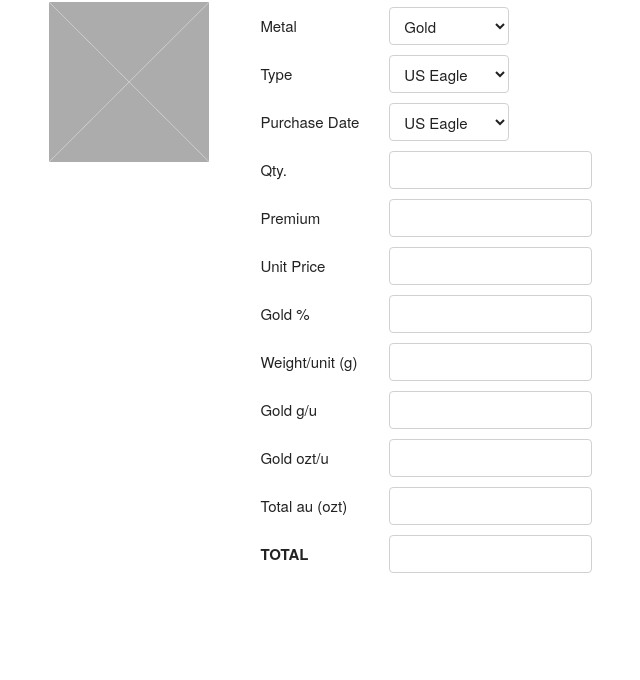
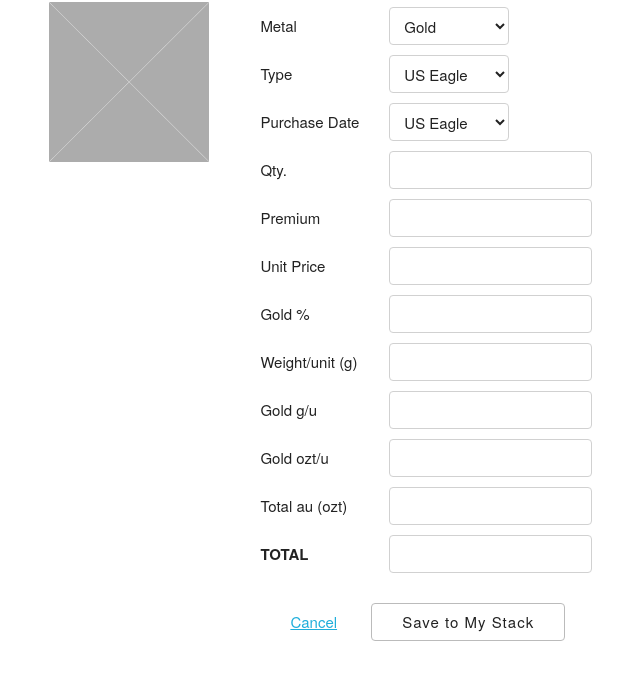
Before and after one commit to cse134b-cacheit/hw3-wireframes, a website: page views/add-item.html in a window 1280 px wide. Shown: the part 74-754 px from the top of the page, without its empty margins (2-642 px from the left). Drawn offline with Linux system fonts and the light colour scheme.

Commit message:
Added buttons to add item

```diff
--- a/bower_components/skeleton/css/item-detail.css
+++ b/bower_components/skeleton/css/item-detail.css
@@ -1,6 +1,10 @@
 @media (min-width: 550px) {
   .one-eighth.column              { width: 12.5%;}
   .one-fourth.column              { width: 25%;}
+
+  .navbar {
+    display: none;
+  }
 }
 
 .ul.detail {
@@ -11,6 +15,10 @@
   float: right;
 }
 
+#cancel {
+    padding: 30px;
+}
+
 table td {
   padding: 5px 15px;
   text-align: left;
--- a/views/add-item.html
+++ b/views/add-item.html
@@ -103,6 +103,11 @@
             </td>
         </tr>
       </table>
+
+      <a id="cancel" href="item-detail.html">Cancel</a>
+      <button id="submit">Save to My Stack</button>
+
+
     </div>
   </section>
 </body>
```
